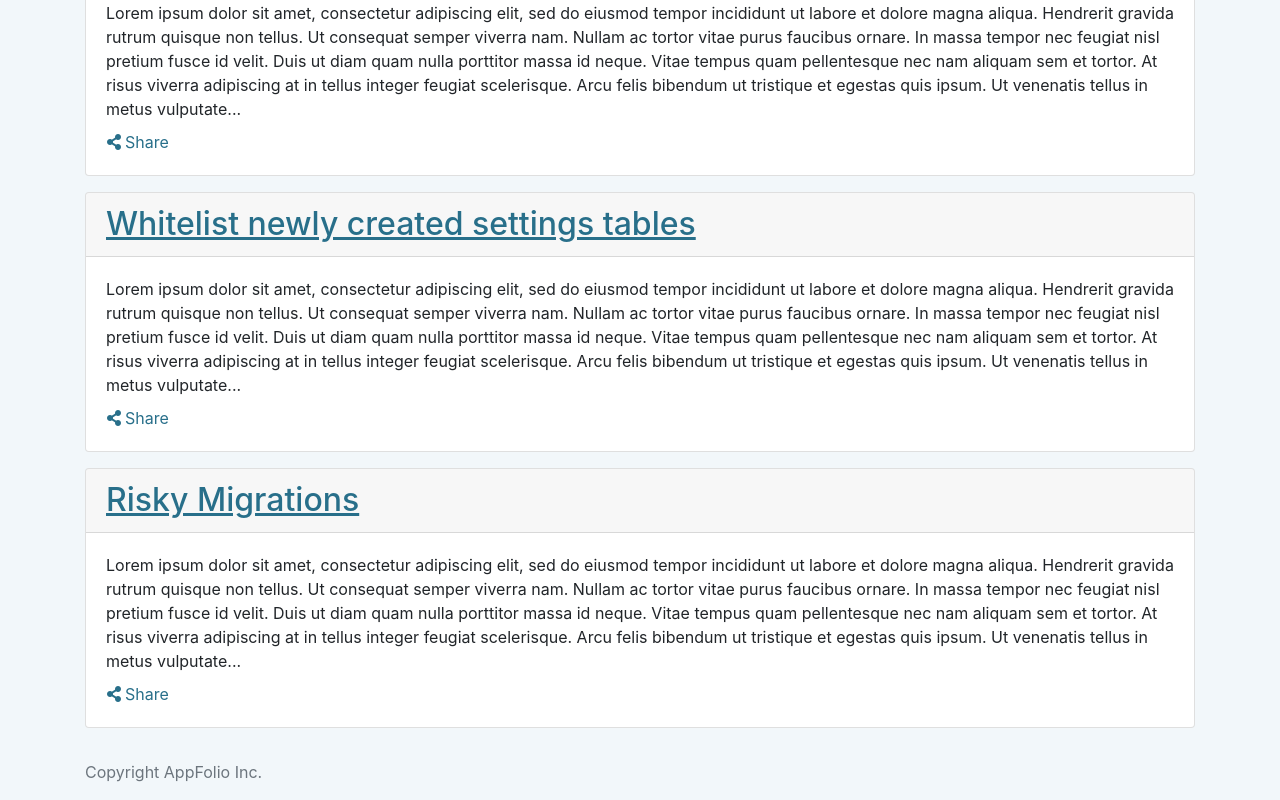
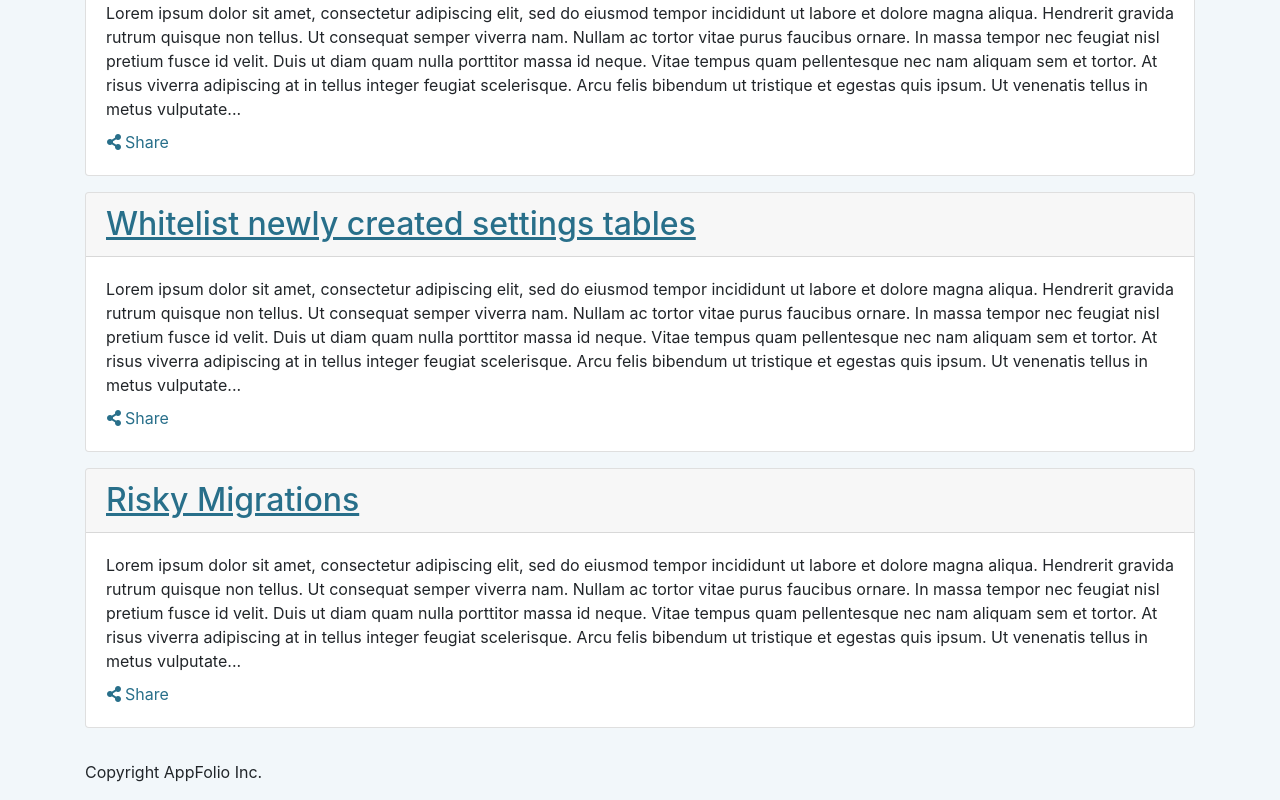
Before and after one commit to appfolio/a11y-academy, a React app: page / in a window 1280 px wide. Shown: the part 2724-3524 px from the top of the page. Built offline with nearby package versions, Linux system fonts and the light colour scheme.

Commit message:
de - don't mute footer text

```diff
--- a/src/App.js
+++ b/src/App.js
@@ -8,7 +8,6 @@ import MyNav from "./MyNav";
 import NewEntryForm from "./NewEntryForm";
 import ShowPage from "./ShowPage";
 import data from "./seeddata";
-
 
 function SkipNavLink({ skipId }) {
   return (
@@ -28,9 +27,7 @@ function MainLayout({ children }) {
           <FlashMessage />
           {children}
         </main>
-        <footer className="py-3 mt-auto">
-          <span className="text-muted">Copyright AppFolio Inc.</span>
-        </footer>
+        <footer className="py-3 mt-auto">Copyright AppFolio Inc.</footer>
       </Container>
     </>
   );
```
